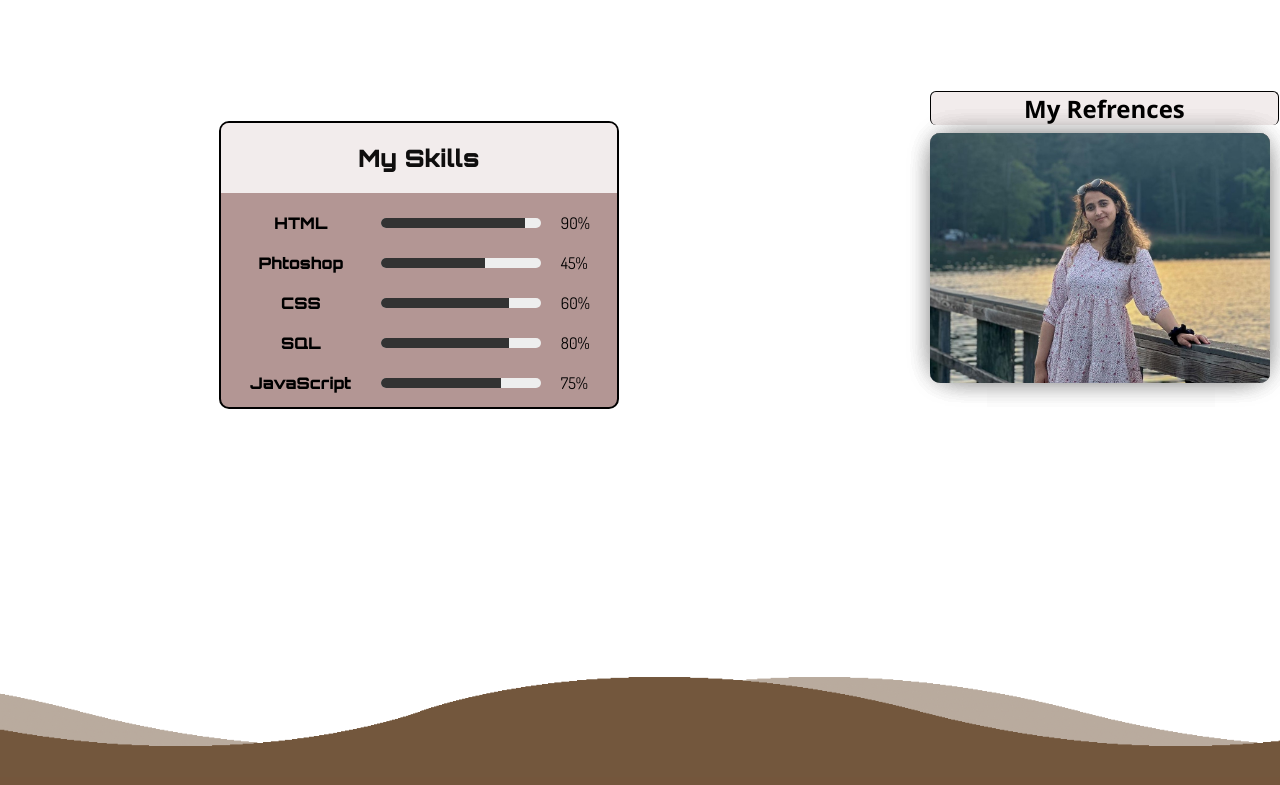
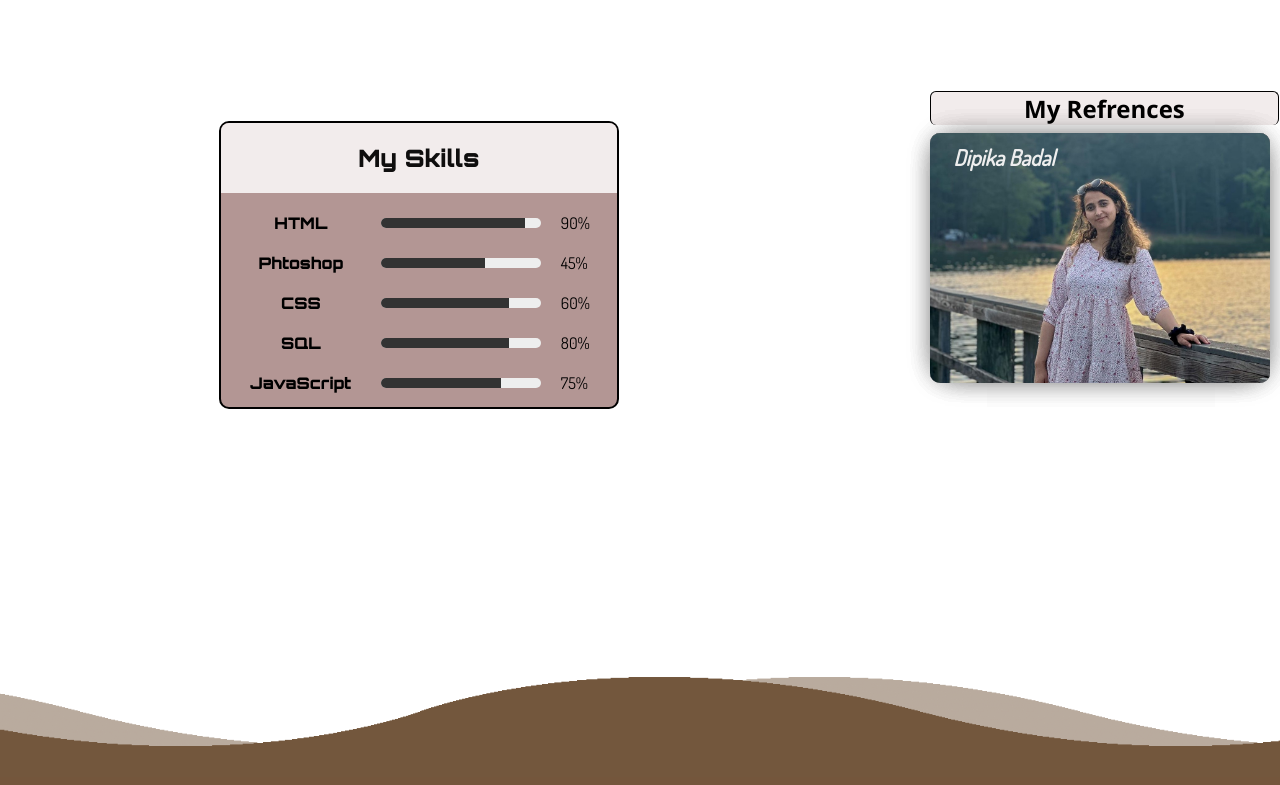
Before and after one commit to sulav-badal/protfoliosulav, a plain HTML site: page index.html in a window 1280 px wide. Shown: the part 3220-4005 px from the top of the page. Drawn offline with nearby package versions, Linux system fonts and the light colour scheme; a web font is replaced by a local one.

Commit message:
I have added the names in the refrence

```diff
--- a/index.html
+++ b/index.html
@@ -2,7 +2,7 @@
 <html>
 
   <head>
-    <title>Sulav</title>
+    <title>Sulav Badal</title>
     <meta name="viewport" content="width=device-width, initial-scale=1">
     <link rel="stylesheet" type="text/css" href="style.css">
     <link rel="preconnect" href="https://fonts.googleapis.com">
@@ -189,10 +189,18 @@
         <div class="main">
           <h1>"Know about me more"</h1>
           <h2>My Refrences</h2>
-          <div class="cards" id="c1"></div>
-          <div class="cards" id="c2"></div>
-          <div class="cards" id="c3"></div>
-          <div class="cards" id="c4"></div>
+          <div class="cards" id="c1">
+            <p>Anima Piya</p>
+          </div>
+          <div class="cards" id="c2">
+            <p>Samip Sigdel</p>
+          </div>
+          <div class="cards" id="c3">
+            <p>Adhish Gurung</p>
+          </div>
+          <div class="cards" id="c4">
+            <p>Dipika Badal</p>
+          </div>
         </div>
 
 
--- a/style.css
+++ b/style.css
@@ -999,8 +999,7 @@ nav ul li a:hover::after
   left: 94%;
 }
 
-.cards
-{
+.cards {
   position: absolute;
   top: 31.7%;
   left: 59.5%;
@@ -1008,10 +1007,20 @@ nav ul li a:hover::after
   width: 340px;
   height: 250px;
   background: rgba(211, 211, 211, 0.199);
-  position: absolute;
   transition: .3s ease-in-out;
   cursor: pointer;
   box-shadow: 0px 0px 30px -10px rgba(0, 0, 0, 0.3);
+  overflow: hidden; /* Add this to hide overflow content */
+}
+
+.cards p {
+  margin: 0; /* Remove default margin for the paragraph */
+  padding: 5px; /* Add some padding for better spacing */
+  position: relative;
+  font-weight: 900;
+  color: #eee;
+  font-style: oblique;
+  text-align: center; /* Center the text */
 }
 
 #c1
@@ -1042,7 +1051,44 @@ nav ul li a:hover::after
   background-image: url(dipikabadal.jpg);
   background-size: cover;
 }
+#c4 p {
 
+  font-weight: 900;
+  color: #eee;
+ top: 2%;
+  left: -65%;
+  font-style:oblique;
+}
+
+#c3 p {
+  position: relative;
+  font-weight: 900;
+  color: #000000;
+ top: 2%;
+
+ left: -65%;
+  font-style:oblique;
+}
+
+#c2 p {
+  position: relative;
+  font-weight: 900;
+
+  color: #eee;
+ top: 2%;
+ left: -65%;
+  font-style:oblique;
+}
+
+#c1 p {
+  position: relative;
+  font-weight: 900;
+
+  color: #000000;
+ top: 2%;
+ left: -65%;
+  font-style:oblique;
+}
 #c2:hover
 {
   z-index: 1;
```
